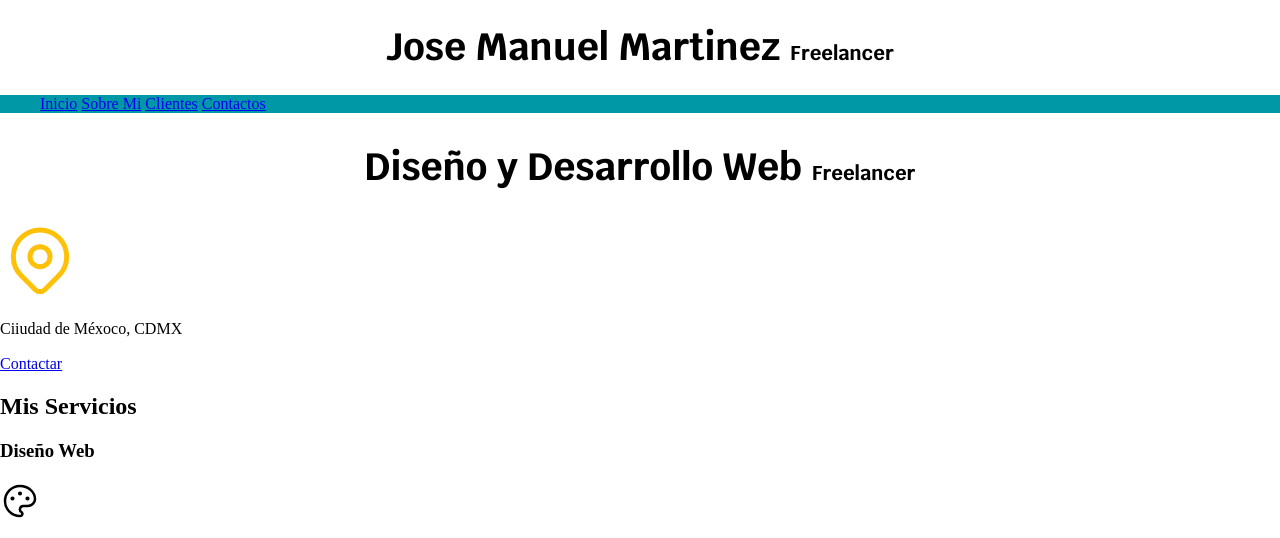
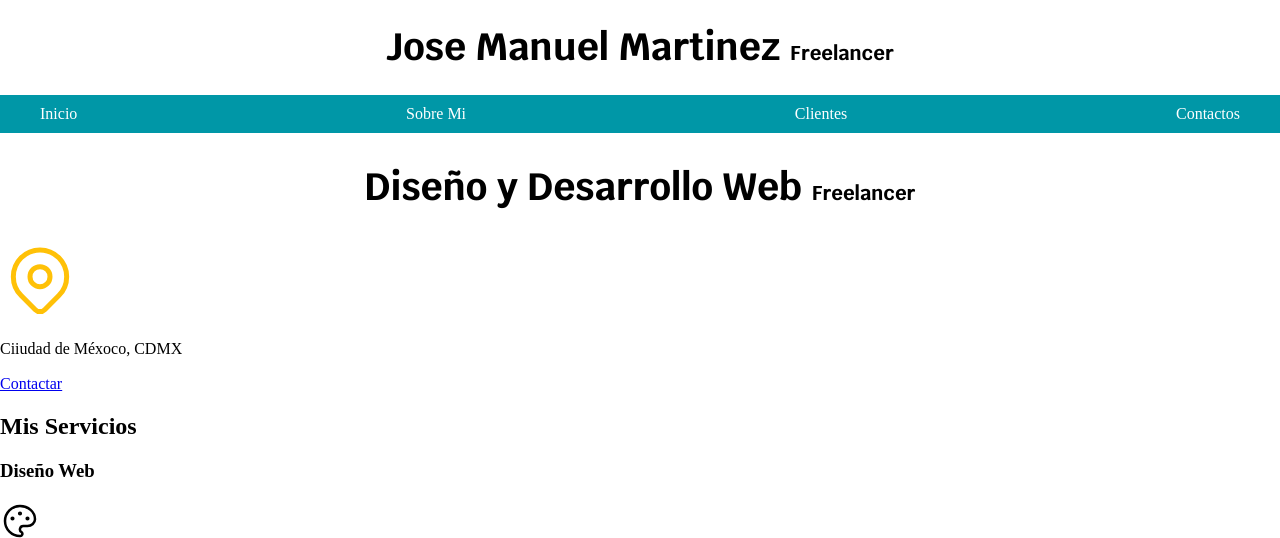
Before and after one commit to manulivonn/Curso-HTML_CSS3_JS_AJAX_PHP_MySQL, a plain HTML site: page index.html in a window 1280 px wide. Shown: the top 538 px of the page. Drawn offline with Linux system fonts and the light colour scheme.

Commit message:
Se modifica el diseño de la barra de navegacin y de usitilisa la tecnologia de Flex para la distribucions de los enlaces

```diff
--- a/css/styles.css
+++ b/css/styles.css
@@ -26,15 +26,22 @@ body {
 }
 .contenedor {
     width: 120rem;
-    /*Los sigientes cuatro metodos, pueden ser recortador a margin: 0 auto 0 auto: */
-    margin-top: 0;
+    margin: 0 auto; /*Los sigientes cuatro metodos, pueden ser recortador */
+    /* margin-top: 0;
     margin-right: auto;
     margin-bottom: 0;
-    margin-left: auto;
+    margin-left: auto; */
 }
 .nav-bg {
     background-color: var(--secundario);
 }
 .navegacion-principal {
+    padding: 1rem;
+    display: flex;
+    justify-content: space-between;
+}
 
+.navegacion-principal a {
+    color: var(--blanco);
+    text-decoration: none;
 }
```
